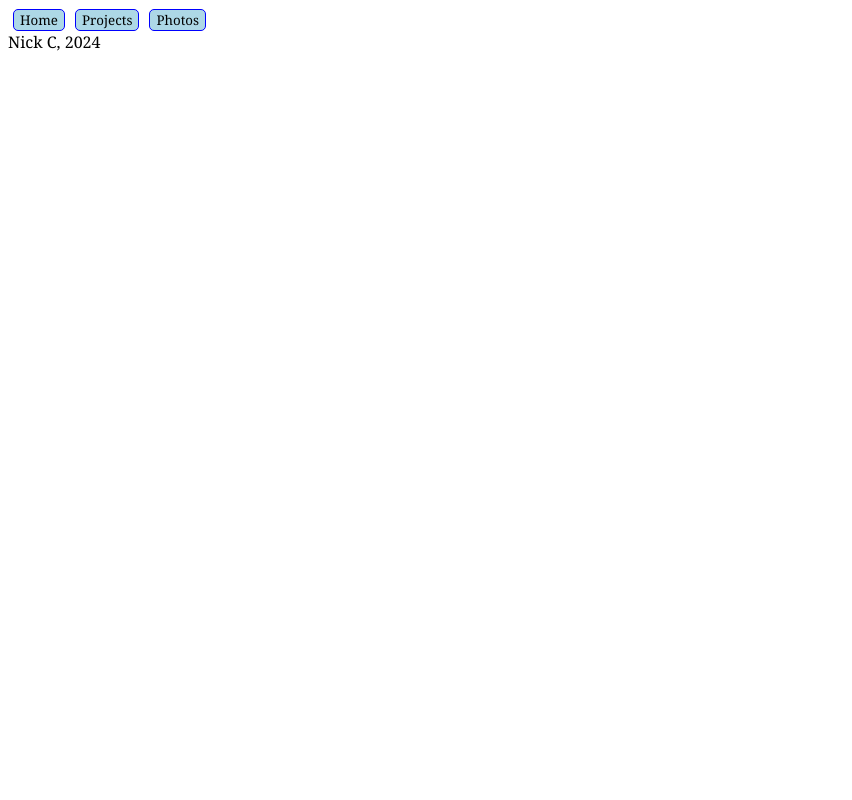
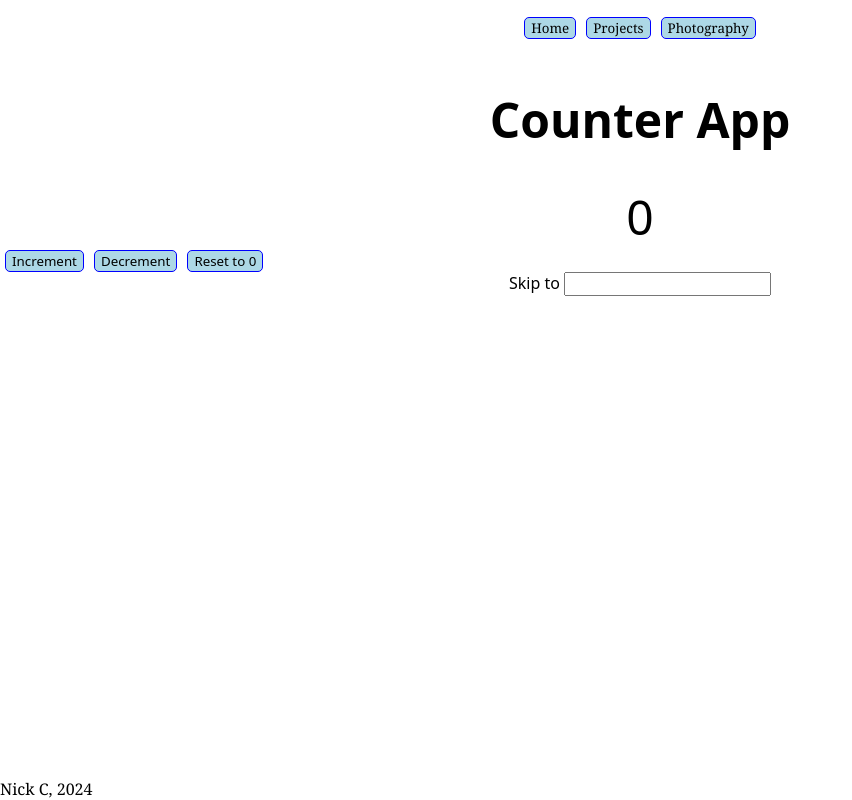
Before and after one commit to solo-nko/homepage, a Vue app: page /projects/counter in a window 1280 px wide. Shown: the whole page, without its empty margins (0-852 px from the left). Built offline with nearby package versions, Linux system fonts and the light colour scheme.

Commit message:
Add counter app. Adjust CSS

```diff
--- a/src/App.vue
+++ b/src/App.vue
@@ -1,21 +1,36 @@
 <template>
-	<header>
-		<TheNavigation></TheNavigation>
-	</header>
-	<RouterView />
-	<TheFooter></TheFooter>
+	<div id="app-container">
+		<header>
+			<TheNavigation></TheNavigation>
+		</header>
+		<RouterView id="router-view"/>
+		<TheFooter></TheFooter>
+	</div>
 </template>
 
 <script lang="ts">
-import { RouterView } from "vue-router";
 import TheNavigation from "./components/singles/TheNavigation.vue";
 import TheFooter from "./components/singles/TheFooter.vue";
 
 export default {
 	components: {
 		TheNavigation,
-		RouterView,
 		TheFooter,
 	},
 };
 </script>
+
+<style>
+
+#app-container {
+	display: flex;
+	flex-direction: column;
+	height: 100vh;
+}
+
+#router-view {
+	flex-grow: 1;
+}
+
+
+</style>
--- a/src/assets/main.css
+++ b/src/assets/main.css
@@ -1,3 +1,14 @@
+:root {
+	/* Color theme variables */
+	--backgroundColorDarkTheme: #1D4575;
+	--textColorDarkTheme: #FEFDFD;
+	--buttonColorDarkTheme: #337DD6;
+}
+
 * {
 	font-family: Cambria, Cochin, Georgia, Times, 'Times New Roman', serif
 }
+
+body {
+	margin: 0;
+}
--- a/src/components/common/NavButton.vue
+++ /dev/null
@@ -1,12 +0,0 @@
-<template>
-	<RouterLink class="button" :to="page!"><base-button>{{ pageLabel }}</base-button></RouterLink>
-</template>
-
-<script lang="ts">
-export default {
-	props: {
-		page: String,
-		pageLabel: String
-	},
-};
-</script>
--- a/src/components/singles/TheNavigation.vue
+++ b/src/components/singles/TheNavigation.vue
@@ -1,17 +1,20 @@
 <template>
 	<nav>
-		<NavButton page="home" page-label="Home">Home</NavButton>
-		<NavButton page="projects" page-label="Projects">Projects</NavButton>
-		<NavButton page="photos" page-label="Photos">Photos</NavButton>
+		<RouterLink :to="{ name: 'home' }"><base-button>Home</base-button></RouterLink>
+		<RouterLink :to="{ name: 'projects' }"><base-button>Projects</base-button></RouterLink>
+		<RouterLink :to="{ name: 'photos' }"><base-button>Photography</base-button></RouterLink>
 	</nav>
 </template>
 
 <script lang="ts">
-import NavButton from "../common/NavButton.vue";
+export default {};
+</script>
 
-export default {
-	components: {
-		NavButton,
-	},
-};
-</script>
+<style scoped>
+
+nav {
+	padding: 1rem;
+	display: flex;
+	justify-content: center;
+}
+</style>
--- a/src/main.ts
+++ b/src/main.ts
@@ -2,10 +2,13 @@ import { createApp } from "vue";
 import App from "./App.vue";
 import router from "./router/";
 
+import { RouterView } from "vue-router";
 import BaseButtonVue from "./components/common/BaseButton.vue";
 
 const app = createApp(App);
 app.use(router);
 
+
+app.component("router-view", RouterView);
 app.component("base-button", BaseButtonVue);
 app.mount("#app");
--- a/src/router/index.ts
+++ b/src/router/index.ts
@@ -3,6 +3,7 @@ import { createRouter, createWebHistory } from "vue-router";
 import HomeView from "../views/HomeView.vue";
 import ProjectsView from "../views/ProjectsView.vue";
 import PhotosView from "../views/PhotosView.vue";
+import CounterApp from "../views/projects/CounterApp.vue";
 
 const router = createRouter({
 	history: createWebHistory(),
@@ -19,10 +20,15 @@ const router = createRouter({
 			component: ProjectsView,
 		},
 		{
+			path: "/projects/counter",
+			name: "counterApp",
+			component: CounterApp,
+		},
+		{
 			path: "/photos",
 			name: "photos",
 			component: PhotosView,
-		}
+		},
 	],
 });
 
--- a/src/views/ProjectsView.vue
+++ b/src/views/ProjectsView.vue
@@ -1,5 +1,30 @@
 <template>
 	<main>
 		<h1>Projects</h1>
+		<p>Here I keep links to notable projects I've made or am working on.</p>
+		<table>
+			<thead>
+				<tr>
+					<td>Project</td>
+					<td>Description</td>
+					<td>Tech Used</td>
+				</tr>
+			</thead>
+			<tbody>
+				<tr>
+					<RouterLink :to="{ name: 'counterApp' }"><td>Counter App</td></RouterLink>
+					<td>A simple incremental counter.</td>
+					<td>Vue, TypeScript, HTML+CSS</td>
+				</tr>
+				<tr>
+					<td>PixelSketch</td>
+					<td>A basic drawing tool</td>
+				</tr>
+			</tbody>
+		</table>
 	</main>
 </template>
+
+<script lang="ts">
+export default {};
+</script>
--- /dev/null
+++ b/src/views/projects/CounterApp.vue
@@ -0,0 +1,104 @@
+<template>
+	<main id="grid-container">
+		<h1 class="grid-row theme-text">Counter App</h1>
+		<div id="counterResult" class="grid-row theme-text">{{ count }}</div>
+
+		<base-button id="incrButton" class="theme-text" v-on:click="increaseCount()">Increment</base-button>
+		<base-button id="decrButton" class="theme-text" v-on:click="decreaseCount()">Decrement</base-button>
+		<base-button id="resetButton" class="theme-text" v-on:click="resetCount()">Reset to 0</base-button>
+
+		<div id="skipDiv" class="grid-row">
+			<label for="" class="theme-text"
+				>Skip to
+				<input type="number" inputmode="numeric" v-on:change="setCount($event)" />
+			</label>
+		</div>
+	</main>
+</template>
+
+<script setup lang="ts">
+import { ref } from "vue";
+
+let count = ref(0);
+
+function increaseCount(incrementAmount = 1): void {
+	count.value += incrementAmount;
+}
+
+function decreaseCount(decrementAmount = 1): void {
+	count.value -= decrementAmount;
+}
+
+function resetCount() {
+	count.value = 0;
+}
+
+function setCount(event: Event) {
+	// see https://freshman.tech/snippets/typescript/fix-value-not-exist-eventtarget/
+	// for why the 'as' part is needed
+	const target = event.target as HTMLInputElement;
+	if (target != null) {
+		count.value = Number(target.value);
+		target.value = "";
+	}
+}
+</script>
+
+<style scoped>
+.theme-text {
+	font-family: 'Noto Sans', sans-serif;
+	/* color: var(--textColorDarkTheme); */
+}
+
+#grid-container {
+	display: grid;
+	grid-template-rows: 2fr 1fr 1fr 1fr;
+	grid-template-columns: 1fr 1fr 1fr;
+	grid-template-areas:
+		"header header header"
+		"counter counter counter"
+		"button1 button2 button3"
+		"skip skip skip";
+	gap: 1rem;
+	padding: 0 1rem;
+	background-color: var(--backgroundColorDarkTheme);
+}
+
+h1 {
+	grid-area: header;
+	display: flex;
+	justify-content: center;
+	align-items: center;
+	font-size: 3rem;
+}
+
+#counterResult {
+	grid-area: counter;
+	font-size: 3rem;
+	text-align: center;
+}
+
+button {
+	background-color: var(--buttonColorDarkTheme);
+}
+
+#incrButton {
+	grid-area: button1;
+}
+
+#decrButton {
+	grid-area: button2;
+}
+
+#resetButton {
+	grid-area: button3;
+}
+
+#skipDiv {
+	grid-area: skip;
+	display: flex;
+	justify-content: center;
+}
+
+
+</style>
```
